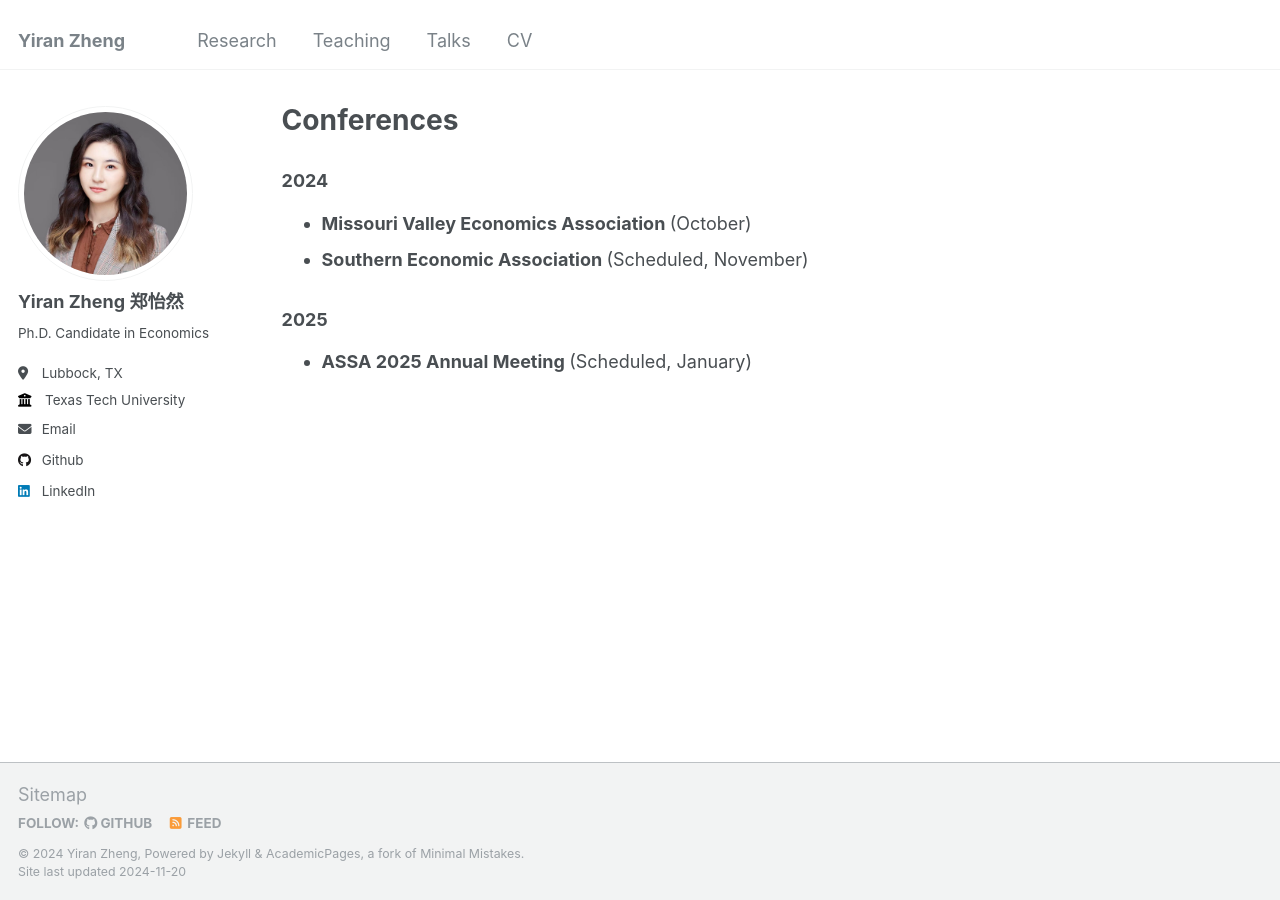
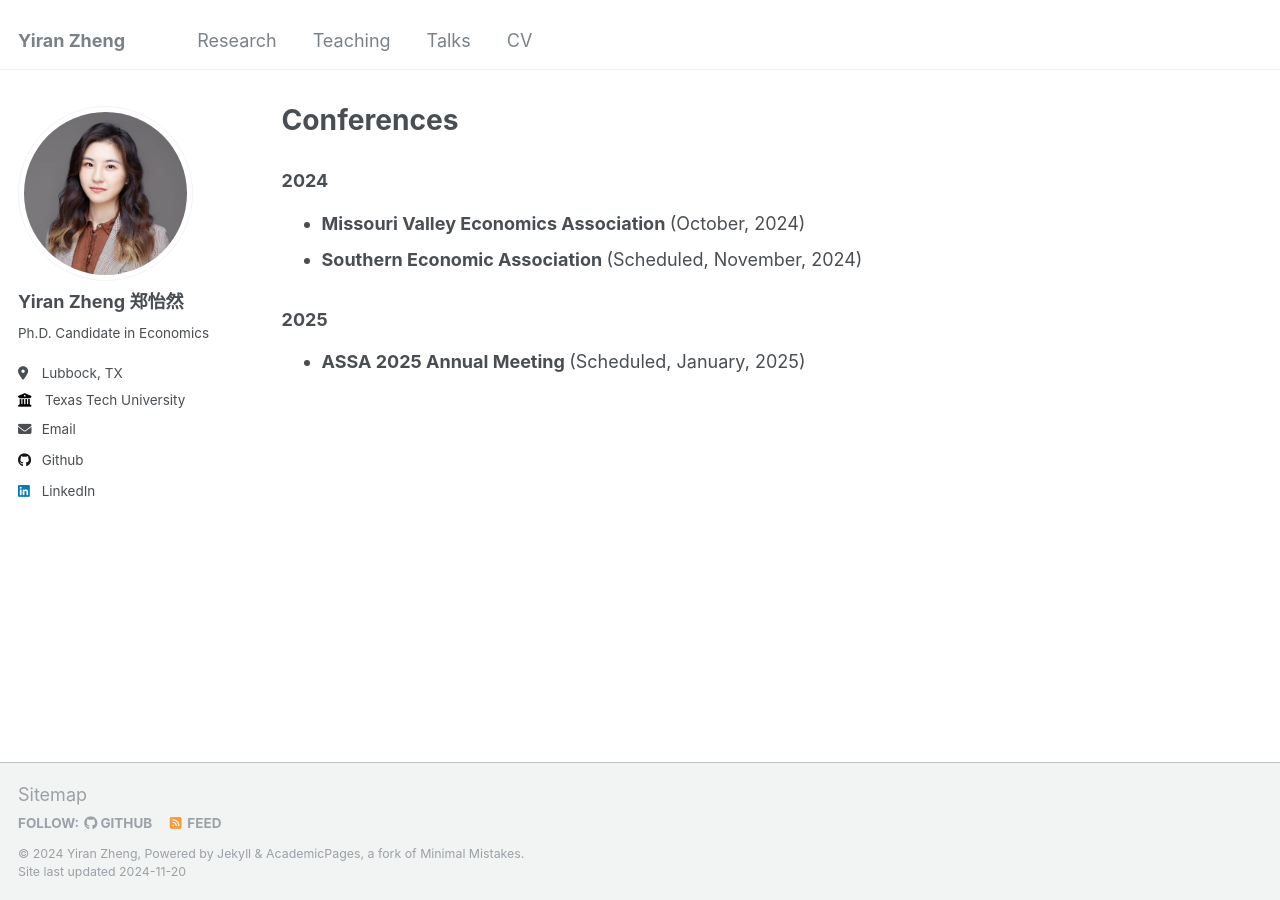
Before and after one commit to yiran-zheng/yiran-zheng.github.io, a Jekyll site: the page built from _pages/talks.html, in a window 1280 px wide. Built offline with Jekyll 4.4.1, drawn with Linux system fonts in a browser that asks for light colours.

Commit message:
Update talks.html

```diff
--- a/_pages/talks.html
+++ b/_pages/talks.html
@@ -7,10 +7,10 @@ author_profile: true
 
 <h3>2024</h3>
 <ul>
-<li><strong> Missouri Valley Economics Association </strong> (October)</li>
-<li><strong> Southern Economic Association </strong>(Scheduled, November)</li>
+<li><strong> Missouri Valley Economics Association </strong> (October, 2024)</li>
+<li><strong> Southern Economic Association </strong>(Scheduled, November, 2024)</li>
 </ul>
 <h3>2025</h3>
 <ul>
-<li><strong>ASSA 2025 Annual Meeting </strong> (Scheduled, January)</li>
+<li><strong>ASSA 2025 Annual Meeting </strong> (Scheduled, January, 2025)</li>
 </ul>
```
